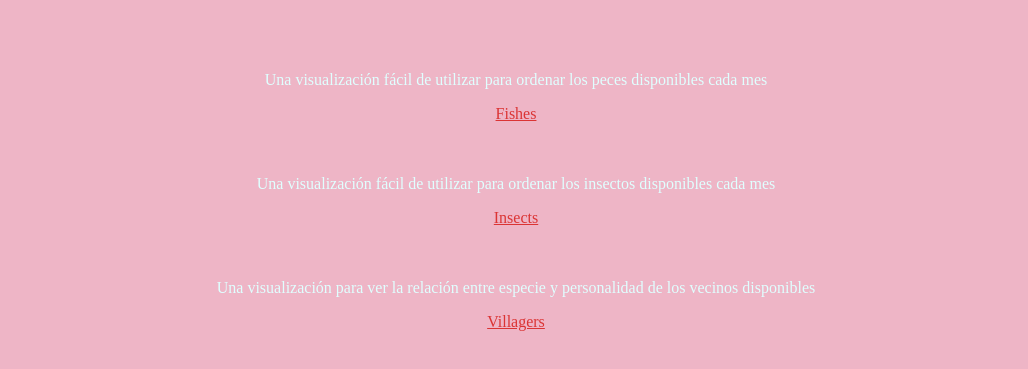
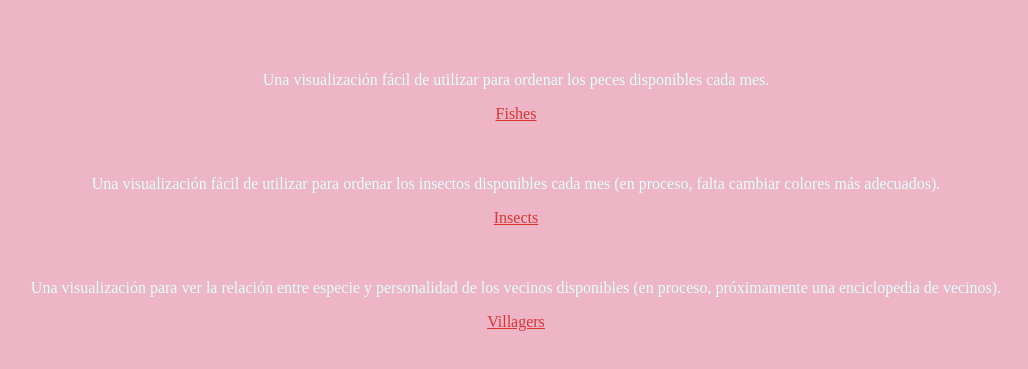
Before and after one commit to clolate/ACNH, a plain HTML site: page index.html in a window 1280 px wide. Shown: the part 61-430 px from the top of the page, without its empty margins (124-1152 px from the left). Drawn offline with Linux system fonts and the light colour scheme.

Commit message:
agregar que viene

```diff
--- a/index.html
+++ b/index.html
@@ -12,7 +12,7 @@
     <div>
       <p>
         Una visualización fácil de utilizar para ordenar los peces disponibles
-        cada mes
+        cada mes.
       </p>
       <a href="./fishes.html">Fishes</a>
     </div>
@@ -20,7 +20,7 @@
     <div>
       <p>
         Una visualización fácil de utilizar para ordenar los insectos
-        disponibles cada mes
+        disponibles cada mes (en proceso, falta cambiar colores más adecuados).
       </p>
       <a href="./insects.html">Insects</a>
     </div>
@@ -28,7 +28,7 @@
     <div>
       <p>
         Una visualización para ver la relación entre especie y personalidad de
-        los vecinos disponibles
+        los vecinos disponibles (en proceso, próximamente una enciclopedia de vecinos).
       </p>
       <a href="./villagers.html">Villagers</a>
     </div>
```
